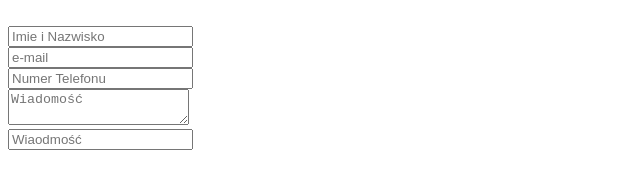
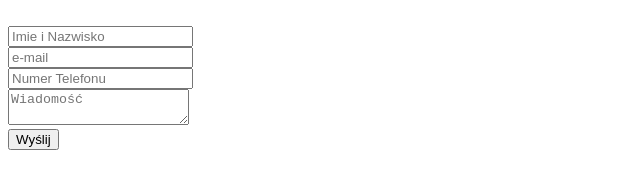
Before and after one commit to Wiktor1249/Warsztaty, a plain HTML site: page warsztat-html/index.html in a window 1280 px wide. Shown: the whole page, without its empty margins (0-640 px from the left). Drawn offline with Linux system fonts and the light colour scheme.

Commit message:
modyfikacja 1

```diff
--- a/warsztat-html/index.html
+++ b/warsztat-html/index.html
@@ -12,7 +12,7 @@
         <input type="email" name="email"  placeholder="e-mail">  <br>
         <input type="number" value="numer telefonu" placeholder="Numer Telefonu">  <br>
         <textarea name="" id="msg" placeholder="Wiadomość" ></textarea>  <br>
-        <input type="text" name="Wiadomość" placeholder="Wiaodmość">
+        <input type="submit" value="Wyślij">
       </form>
 </body>
 </html>
```
